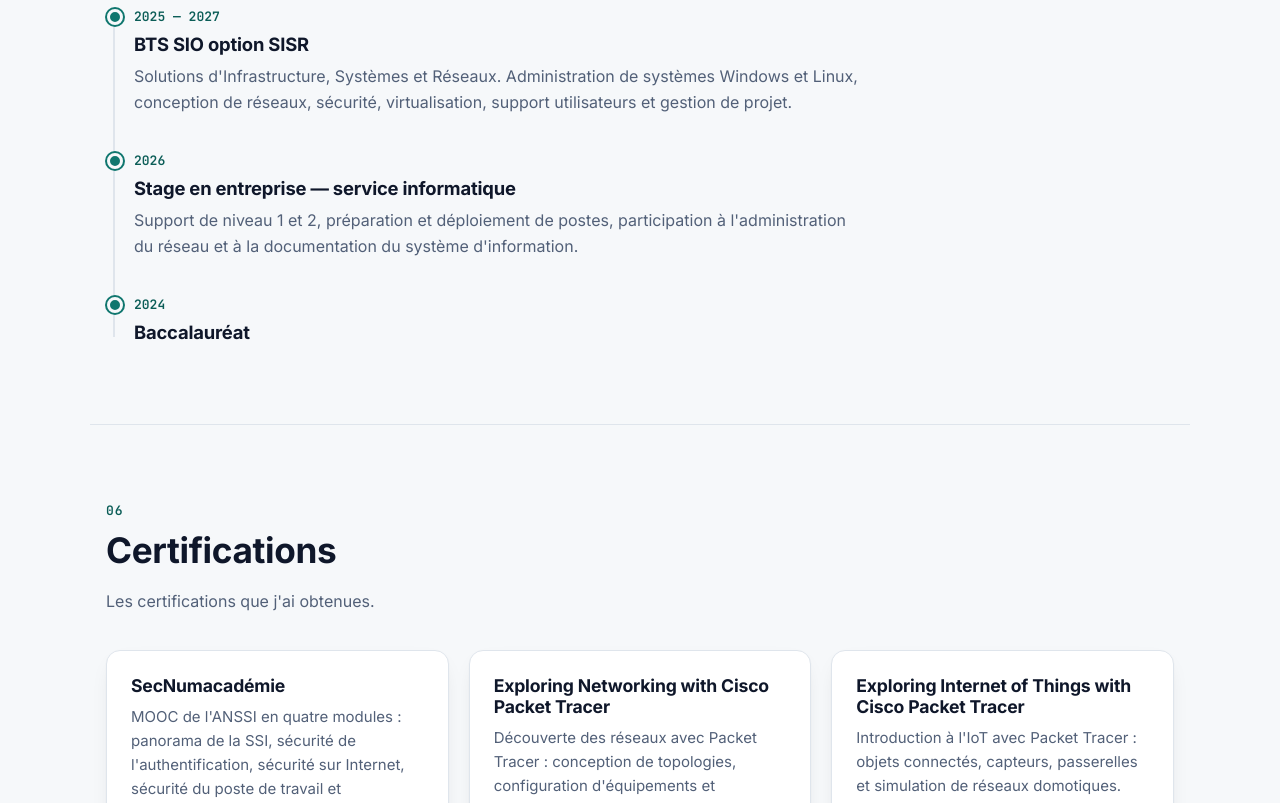
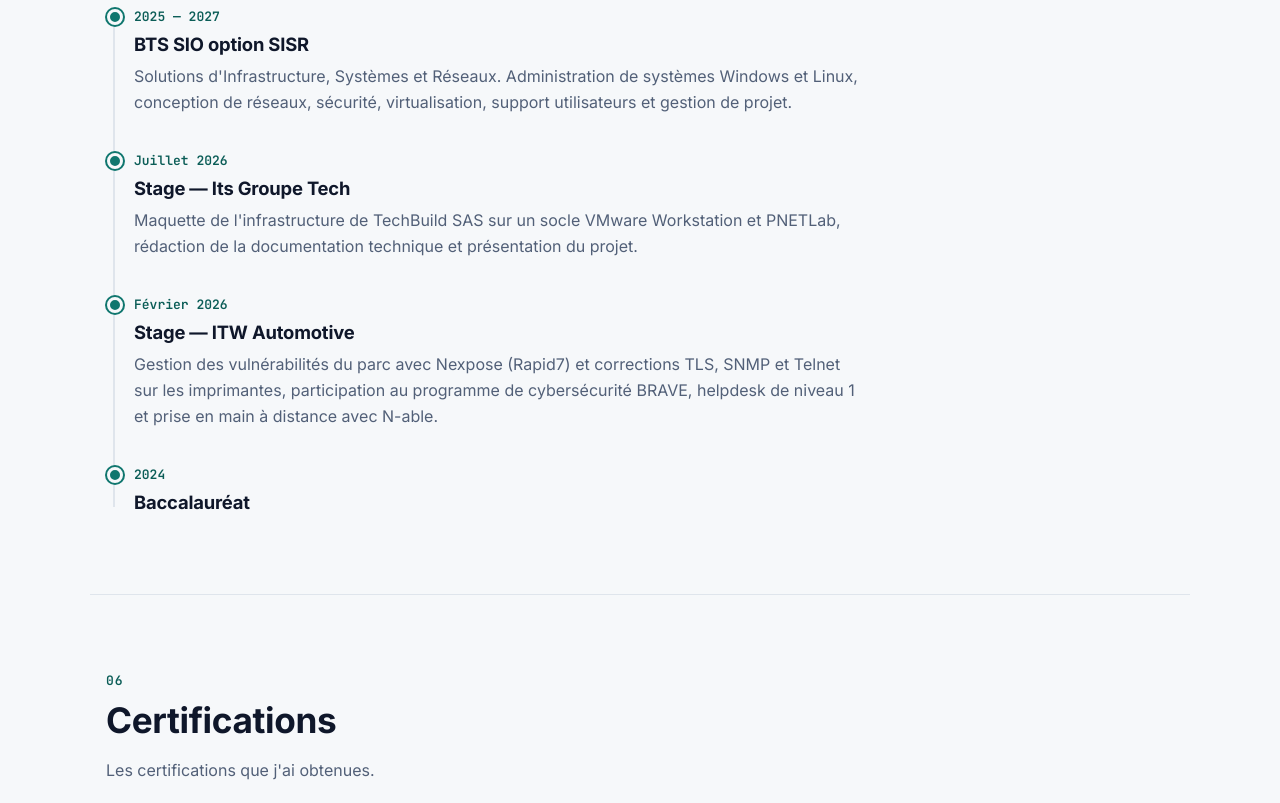
Before and after one commit to 1TLO-tech/yann-kounkoud, a plain HTML site: page index.html in a window 1280 px wide. Shown: the part 7467-8270 px from the top of the page. Drawn offline with Linux system fonts and the light colour scheme.

Commit message:
Add ITW Automotive and Its Groupe Tech internships to timeline

```diff
--- a/index.html
+++ b/index.html
@@ -443,10 +443,17 @@ eth0   UP   192.168.1.10/24
             conception de réseaux, sécurité, virtualisation, support utilisateurs et gestion de projet.</p>
         </li>
         <li>
-          <span class="tl-date">2026</span>
-          <h3>Stage en entreprise — service informatique</h3>
-          <p>Support de niveau 1 et 2, préparation et déploiement de postes, participation à
-            l'administration du réseau et à la documentation du système d'information.</p>
+          <span class="tl-date">Juillet 2026</span>
+          <h3>Stage — Its Groupe Tech</h3>
+          <p>Maquette de l'infrastructure de TechBuild SAS sur un socle VMware Workstation et PNETLab,
+            rédaction de la documentation technique et présentation du projet.</p>
+        </li>
+        <li>
+          <span class="tl-date">Février 2026</span>
+          <h3>Stage — ITW Automotive</h3>
+          <p>Gestion des vulnérabilités du parc avec Nexpose (Rapid7) et corrections TLS, SNMP et Telnet
+            sur les imprimantes, participation au programme de cybersécurité BRAVE, helpdesk de niveau 1
+            et prise en main à distance avec N-able.</p>
         </li>
         <li>
           <span class="tl-date">2024</span>
```
